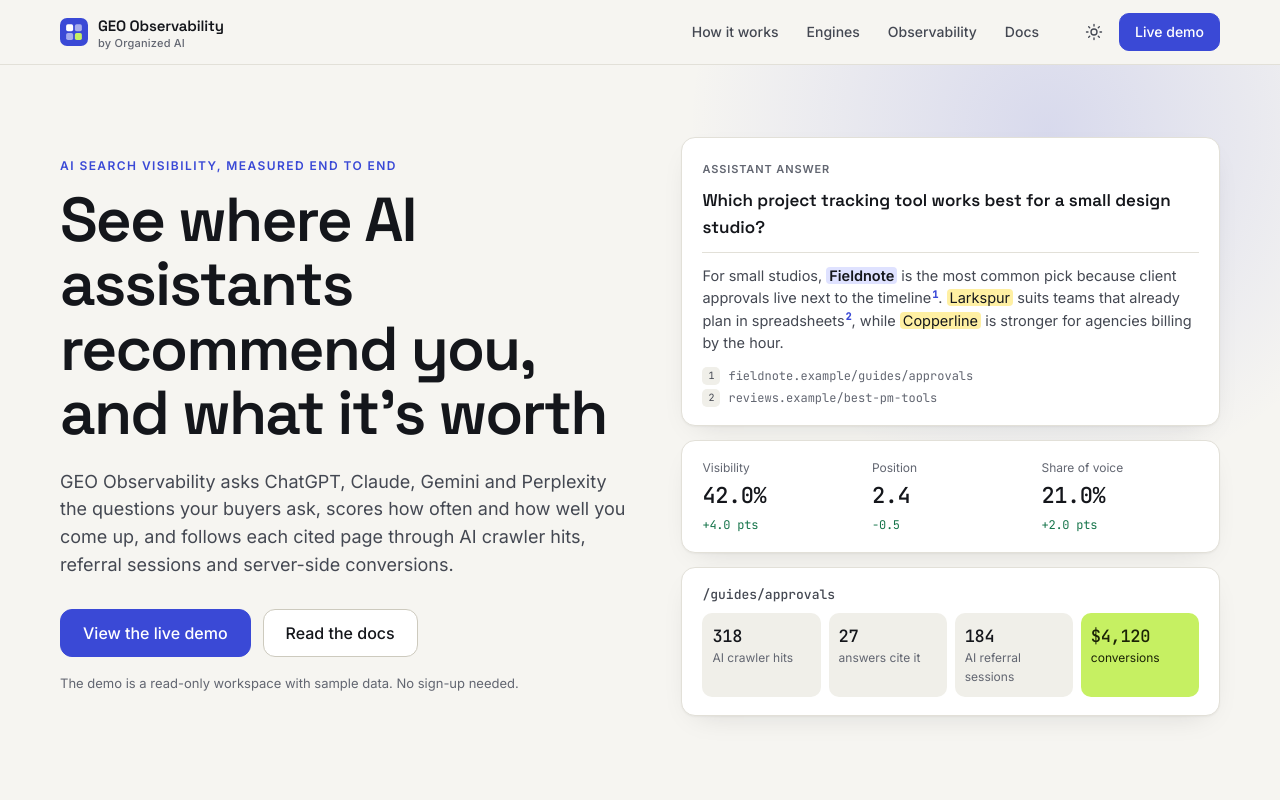
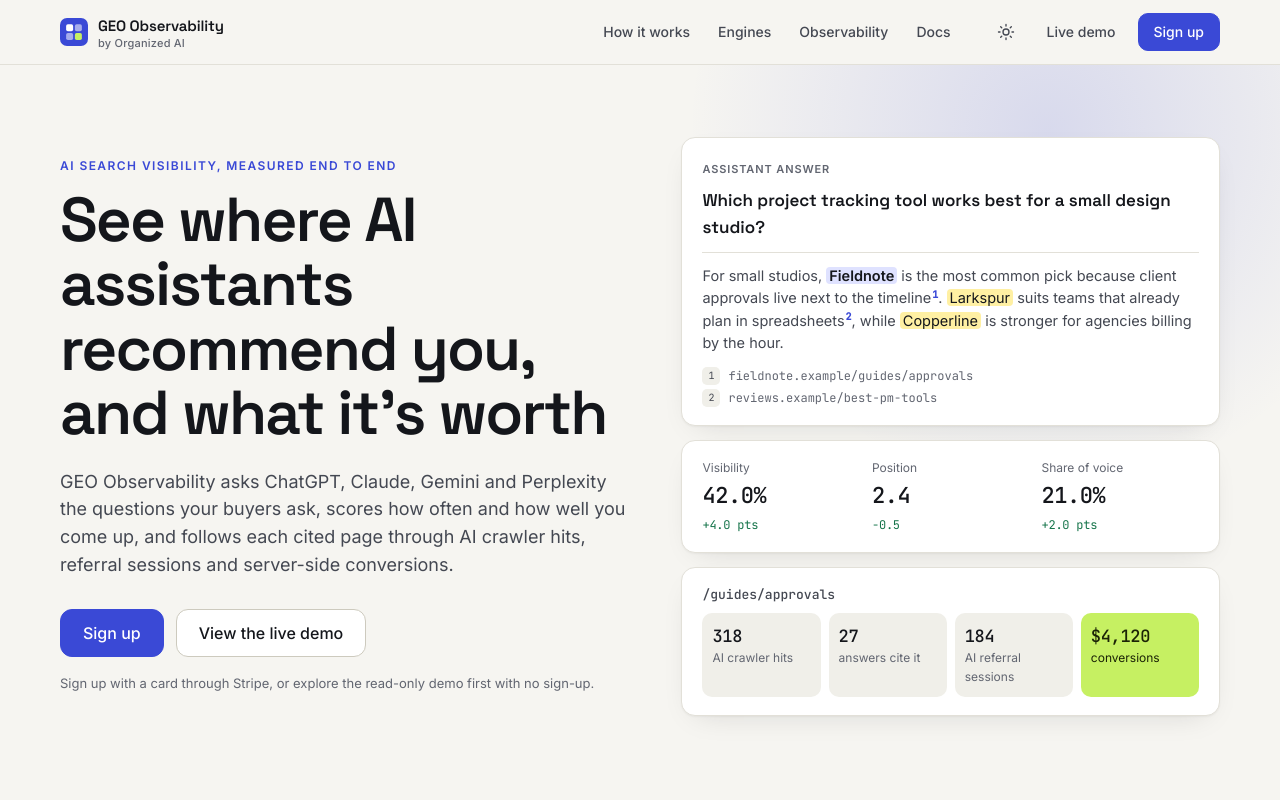
Before and after one commit to Organized-AI/geo-observability, a website: page public/index.html in a window 1280 px wide. Shown: the top 800 px of the page. Drawn offline with Linux system fonts and the light colour scheme.

Commit message:
feat: Sign up buttons on the landing page
Header, hero, closing call to action and footer link to /signup/; the demo
stays one click away as the secondary button.

```diff
--- a/public/index.html
+++ b/public/index.html
@@ -35,7 +35,8 @@
           <svg class="sun" viewBox="0 0 24 24" fill="none" stroke="currentColor" stroke-width="1.8" stroke-linecap="round" aria-hidden="true"><circle cx="12" cy="12" r="4"/><path d="M12 2v2M12 20v2M4.9 4.9l1.4 1.4M17.7 17.7l1.4 1.4M2 12h2M20 12h2M4.9 19.1l1.4-1.4M17.7 6.3l1.4-1.4"/></svg>
           <svg class="moon" viewBox="0 0 24 24" fill="none" stroke="currentColor" stroke-width="1.8" stroke-linecap="round" aria-hidden="true"><path d="M20 14.5A8 8 0 1 1 9.5 4a6.5 6.5 0 0 0 10.5 10.5z"/></svg>
         </button>
-        <a class="btn btn-primary header-cta" href="/app/">Live demo</a>
+        <a class="btn btn-ghost header-cta" href="/app/">Live demo</a>
+        <a class="btn btn-primary header-signup" href="/signup/">Sign up</a>
         <button class="btn btn-ghost icon-btn nav-toggle" type="button" aria-controls="site-nav" aria-expanded="false" aria-label="Open menu">
           <svg viewBox="0 0 24 24" fill="none" stroke="currentColor" stroke-width="1.8" stroke-linecap="round" aria-hidden="true"><path d="M4 7h16M4 12h16M4 17h16"/></svg>
         </button>
@@ -51,10 +52,10 @@
           <h1 data-hero>See where AI assistants recommend you, and what it's worth</h1>
           <p class="lede" data-hero>GEO Observability asks ChatGPT, Claude, Gemini and Perplexity the questions your buyers ask, scores how often and how well you come up, and follows each cited page through AI crawler hits, referral sessions and server-side conversions.</p>
           <div class="hero-actions" data-hero>
-            <a class="btn btn-primary btn-lg" href="/app/">View the live demo</a>
-            <a class="btn btn-lg" href="/docs/">Read the docs</a>
+            <a class="btn btn-primary btn-lg" href="/signup/">Sign up</a>
+            <a class="btn btn-lg" href="/app/">View the live demo</a>
           </div>
-          <p class="hero-note" data-hero>The demo is a read-only workspace with sample data. No sign-up needed.</p>
+          <p class="hero-note" data-hero>Sign up with a card through Stripe, or explore the read-only demo first with no sign-up.</p>
         </div>
 
         <figure class="answer-mock" aria-label="Illustration: an AI answer that names a brand, with its visibility metrics and the revenue path of a cited page">
@@ -196,11 +197,11 @@
 
     <section class="cta" aria-labelledby="cta-title">
       <div class="wrap cta-inner" data-reveal>
-        <h2 id="cta-title">Look around the live demo</h2>
-        <p>Every report, chat and page in the demo workspace is open to explore. Nothing to install.</p>
+        <h2 id="cta-title">Start tracking your brand</h2>
+        <p>Create a workspace, add your card, and your first answers run as soon as setup is done. Or look around the demo first.</p>
         <div class="hero-actions">
-          <a class="btn btn-primary btn-lg" href="/app/">View the live demo</a>
-          <a class="btn btn-lg" href="/docs/">Read the docs</a>
+          <a class="btn btn-primary btn-lg" href="/signup/">Sign up</a>
+          <a class="btn btn-lg" href="/app/">View the live demo</a>
         </div>
       </div>
     </section>
@@ -213,7 +214,7 @@
         <span>Organized AI</span>
       </a>
       <p>GEO Observability is built by Organized AI in Austin, Texas.</p>
-      <nav aria-label="Footer"><a href="/app/">Demo</a><a href="/docs/">Docs</a></nav>
+      <nav aria-label="Footer"><a href="/signup/">Sign up</a><a href="/app/">Demo</a><a href="/docs/">Docs</a></nav>
     </div>
   </footer>
 
```
